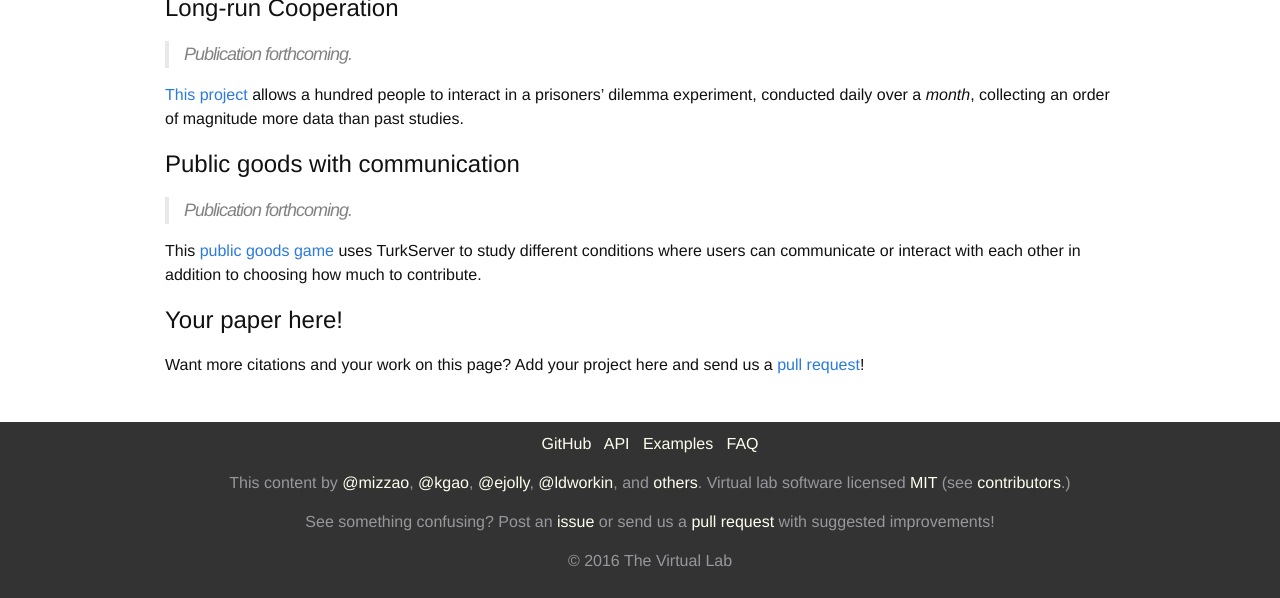
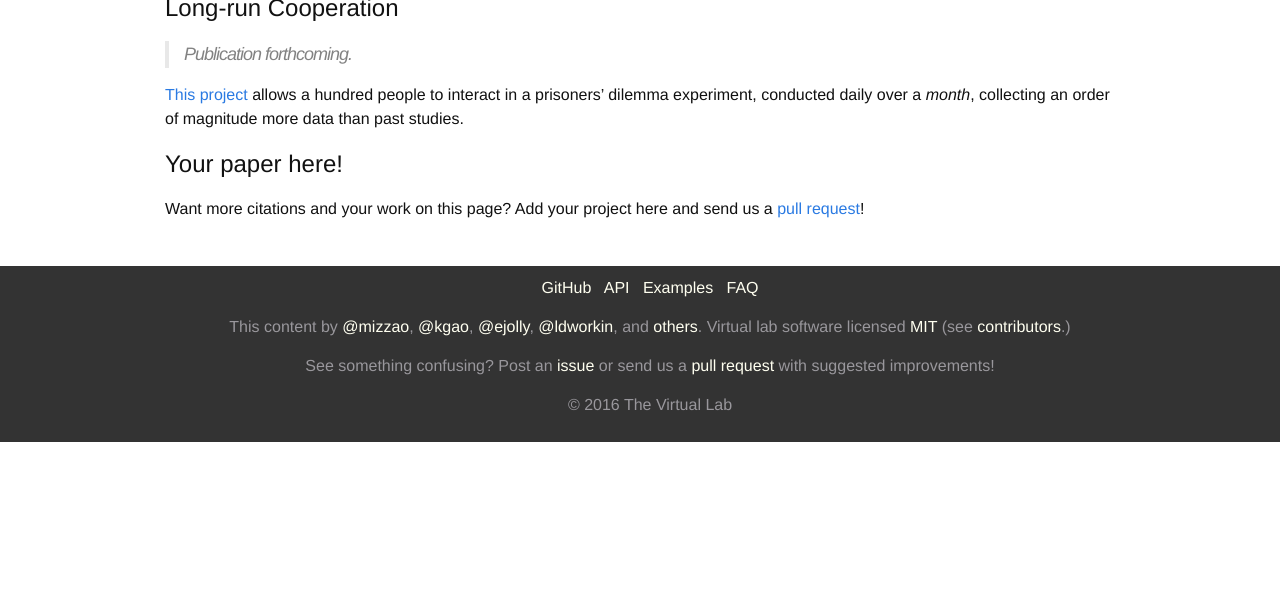
Before and after one commit to TurkServer/docs, a Jekyll site: the page built from _pages/examples/research.md, in a window 1280 px wide and 972 px high, cut to the strip 374-972 px from the top of the window. Built offline with Jekyll 4.4.1, drawn with Linux system fonts in a browser that asks for light colours; nearby versions of some CDN libraries.

```diff
--- a/_pages/examples/research.md
+++ b/_pages/examples/research.md
@@ -35,16 +35,6 @@ experiment, conducted daily over a *month*, collecting an order of magnitude
 
 [5]: https://github.com/VirtualLab/long-run-cooperation
 
-## Public goods with communication
-
-> Publication forthcoming.
-
-This [public goods game][pgg-meteor] uses TurkServer to study different
-conditions where users can communicate or interact with each other in addition
-to choosing how much to contribute.
-
-[pgg-meteor]: https://github.com/cosanlab/PGG_meteor
-
 ## Your paper here!
 
 Want more citations and your work on this page? Add your project here and send us
```
Also changed, not shown: _pages/examples/hidden.md (added, +20 -0 lines).
